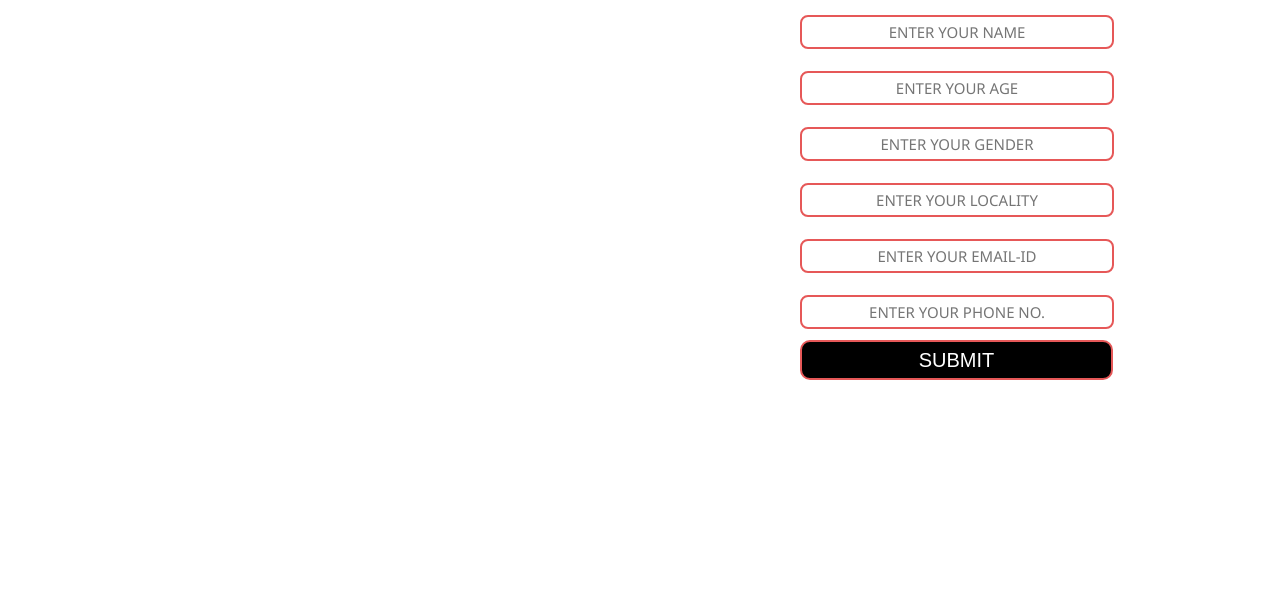
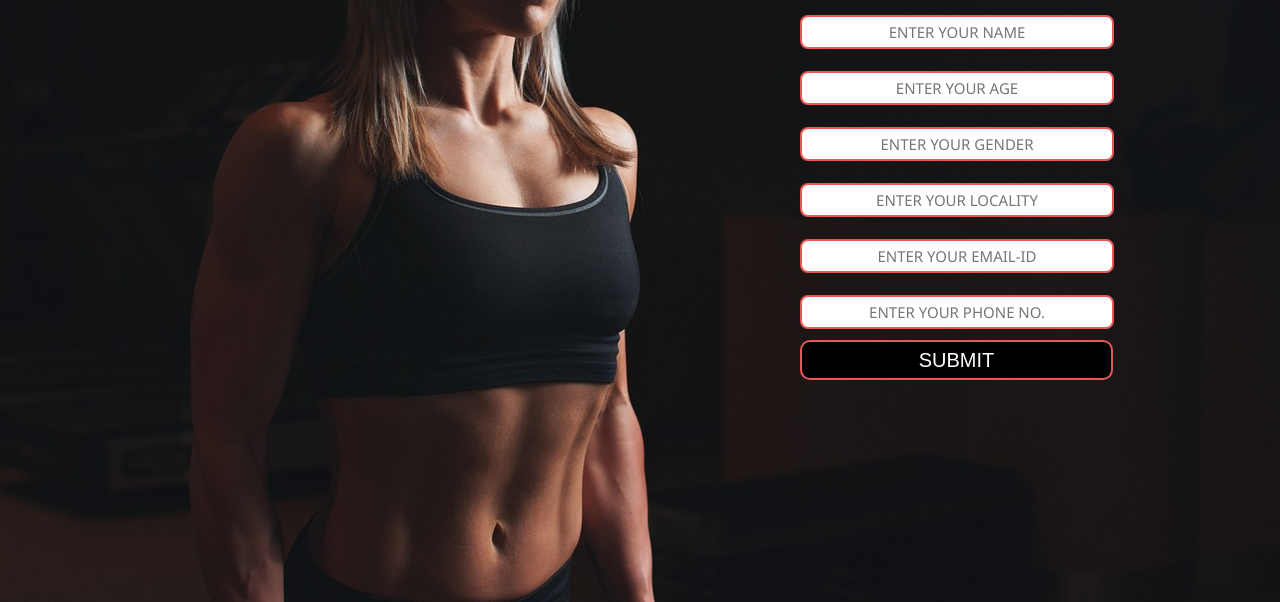
Before and after one commit to tijesha-3008/Landing-Page, a plain HTML site: page index.html in a window 1280 px wide. Shown: the part 198-800 px from the top of the page. Drawn offline with Linux system fonts and the light colour scheme; files whose address does not match are found by name.

Commit message:
index.html

```diff
--- a/index.html
+++ b/index.html
@@ -10,7 +10,7 @@
 body {
   margin: 0;
   padding: 0;
-  background: url('images/bg.jpg.jpg');
+  background: url('bg.jpg.jpg');
 }
 
 .header {
```
